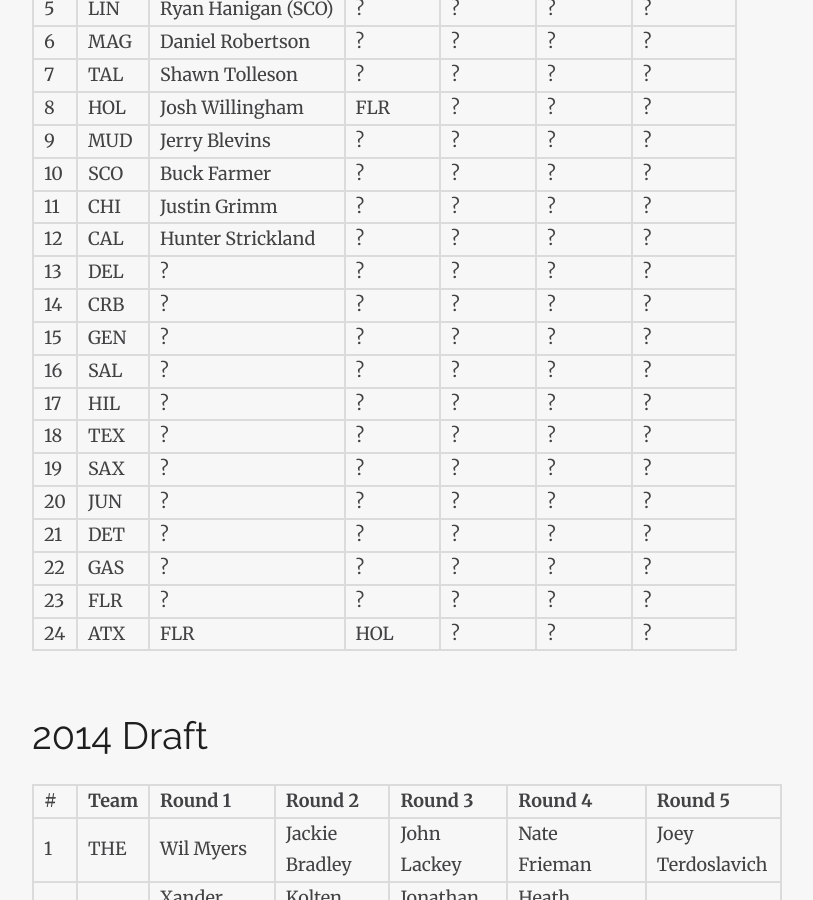
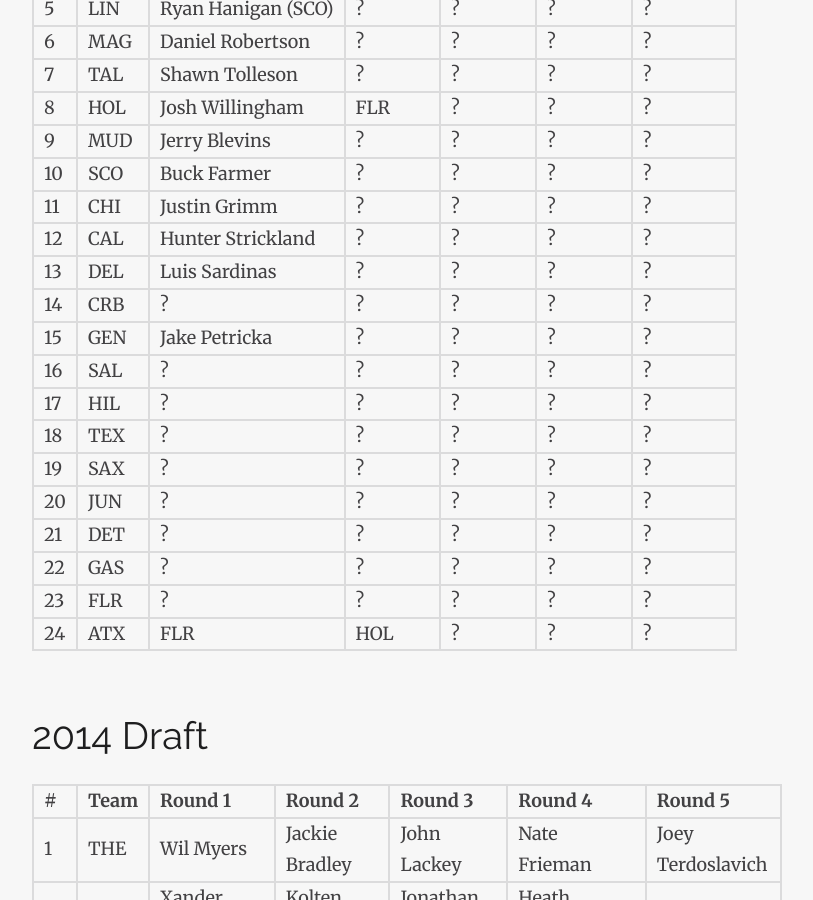
Before and after one commit to ADML1/adml1.github.io, a Jekyll site: the page built from draft.md, in a window 1280 px wide and 900 px high, scrolled down 2785 px. Shown: the whole window, without its empty margins (233-1046 px from the left). Built offline with Jekyll 4.4.1, drawn with Linux system fonts in a browser that asks for light colours; nearby versions of some CDN libraries.

Commit message:
Update draft picks.

```diff
--- a/draft.md
+++ b/draft.md
@@ -52,9 +52,9 @@
 10 | SCO | Buck Farmer | ? | ? | ? | ?
 11 | CHI | Justin Grimm | ? | ? | ? | ?
 12 | CAL | Hunter Strickland | ? | ? | ? | ?
-13 | DEL | ? | ? | ? | ? | ?
+13 | DEL | Luis Sardinas | ? | ? | ? | ?
 14 | CRB | ? | ? | ? | ? | ?
-15 | GEN | ? | ? | ? | ? | ?
+15 | GEN | Jake Petricka | ? | ? | ? | ?
 16 | SAL | ? | ? | ? | ? | ?
 17 | HIL | ? | ? | ? | ? | ?
 18 | TEX | ? | ? | ? | ? | ?
```
